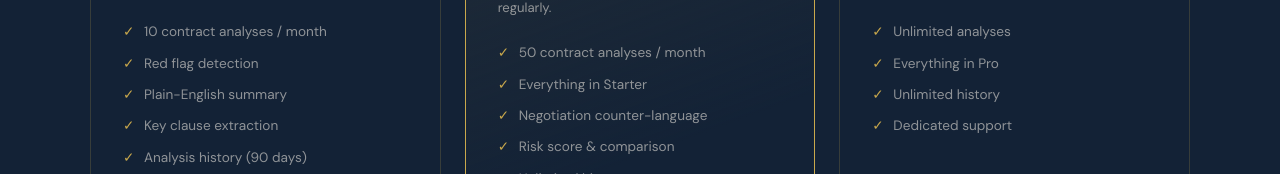
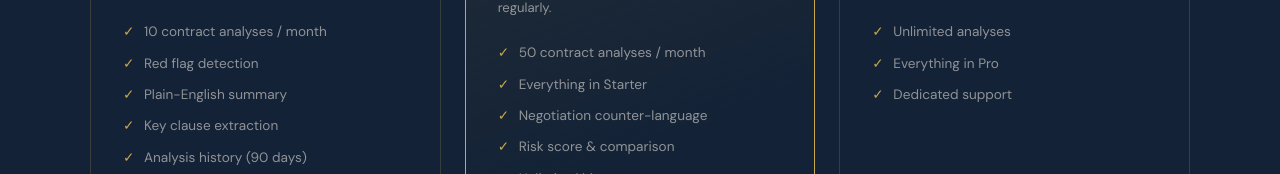
Before and after one commit to crispyb0i/clauseguard, a website: page index.html in a window 1280 px wide. Shown: the part 4262-4436 px from the top of the page. Drawn offline with nearby package versions, Linux system fonts and the light colour scheme.

Commit message:
Remove redundant unlimited history from Team tier
Co-Authored-By: Claude Sonnet 4.6 <noreply@anthropic.com>

```diff
--- a/index.html
+++ b/index.html
@@ -690,7 +690,6 @@
         <ul class="plan-features">
           <li>Unlimited analyses</li>
           <li>Everything in Pro</li>
-          <li>Unlimited history</li>
           <li>Dedicated support</li>
         </ul>
         <a href="https://buy.stripe.com/bJefZiadU3Fecri6hf2Fa05" class="plan-btn plan-btn-outline">Get started</a>
```
